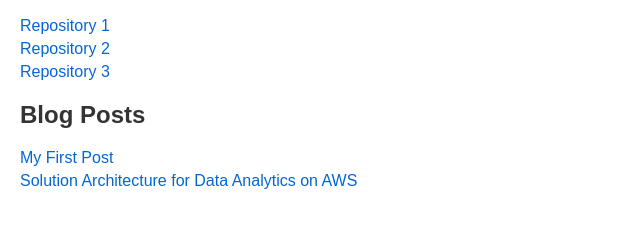
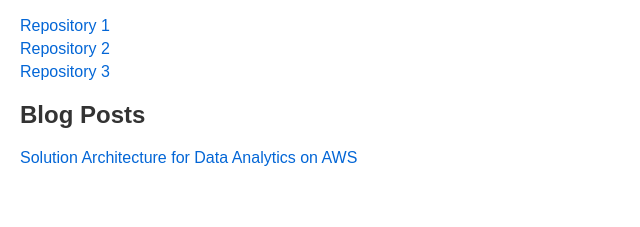
Before and after one commit to mcyhx/mcyhx.github.io, a plain HTML site: page index.html in a window 1280 px wide. Shown: the part 111-338 px from the top of the page, without its empty margins (0-640 px from the left). Drawn offline with Linux system fonts and the light colour scheme.

Commit message:
fix code in index.html

```diff
--- a/index.html
+++ b/index.html
@@ -3,6 +3,7 @@
 <head>
 <meta charset="UTF-8">
 <meta name="viewport" content="width=device-width, initial-scale=1.0">
+<meta name="description" content="This is my GitHub Page where I showcase my repositories and blog posts.">
 <title>My GitHub Page</title>
 <style>
 body {
@@ -38,7 +39,6 @@ text-decoration: underline;
 </ul>
 <h2>Blog Posts</h2>
 <ul id="blog-list">
-<li><a href="posts/my-first-post.html">My First Post</a></li>
 <li><a href="posts/Example1/Solution Architecture for Data Analytics on AWS.html">Solution Architecture for Data Analytics on AWS</a></li>
 </ul>
 </body>
```
